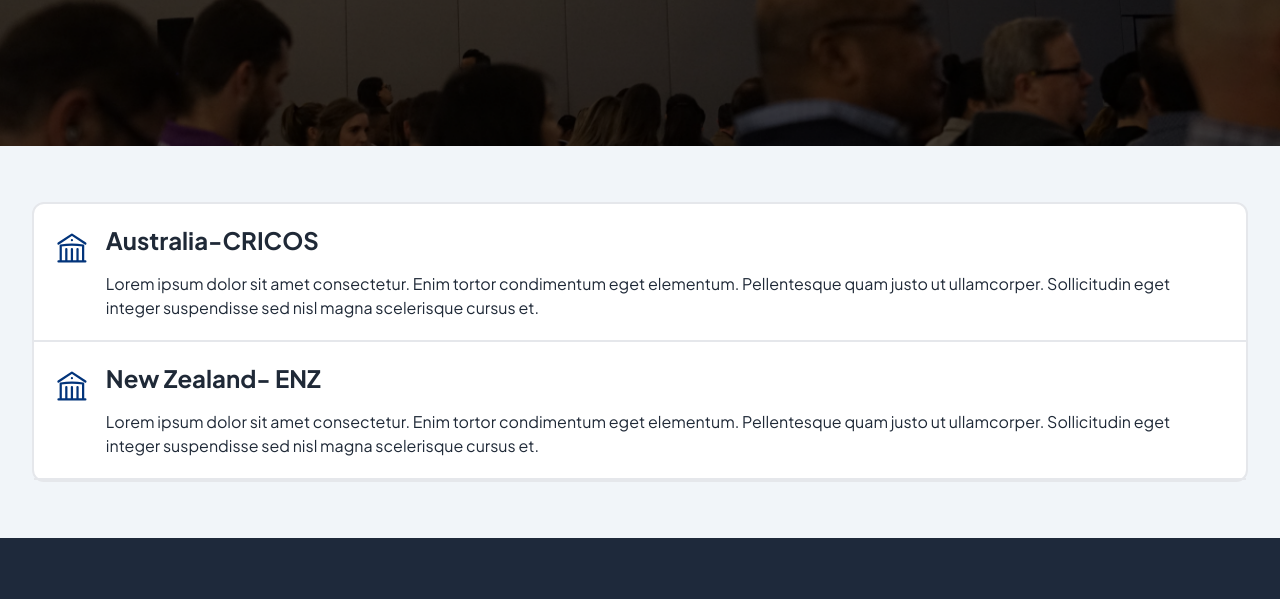
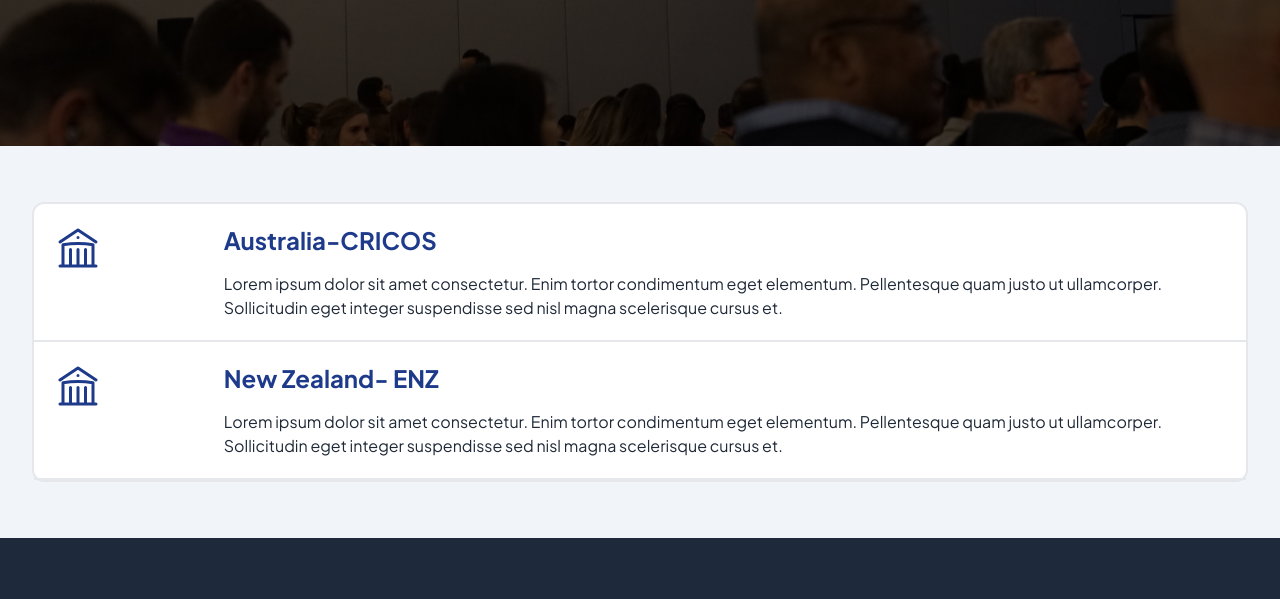
Before and after one commit to notaryastark/neca-updated, a website with bundled scripts: page src/universities-abroad.html in a window 1280 px wide. Shown: the part 126-725 px from the top of the page. Built offline with nearby package versions, Linux system fonts and the light colour scheme.

Commit message:
universities abroad changes

```diff
--- a/src/universities-abroad.html
+++ b/src/universities-abroad.html
@@ -145,24 +145,24 @@
             <div class="flex flex-col bg-white rounded-xl border-2 border-gray-200">
 
                 <!--university1 start-->
-                <div class="flex flex-row align-middle gap-4 px-5 py-5 border-b-2 border-gray-200">
-                    <svg xmlns="http://www.w3.org/2000/svg" fill="none" viewBox="0 0 24 24" stroke-width="1.5" stroke="#02347B" class="w-12 h-12">
+                <div class="flex flex-col md:grid grid-cols-3 lg:grid-cols-7 align-middle gap-4 px-5 py-5 border-b-2 border-gray-200">
+                    <svg xmlns="http://www.w3.org/2000/svg" fill="none" viewBox="0 0 24 24" stroke-width="1.5" stroke="#1E3A8A" class="w-12 h-12">
                         <path stroke-linecap="round" stroke-linejoin="round" d="M12 21v-8.25M15.75 21v-8.25M8.25 21v-8.25M3 9l9-6 9 6m-1.5 12V10.332A48.36 48.36 0 0012 9.75c-2.551 0-5.056.2-7.5.582V21M3 21h18M12 6.75h.008v.008H12V6.75z" />
                     </svg>
                     <div class="col-span-2 lg:col-span-6 flex flex-col lg:gap-1 justify-center">
-                        <p class="text-xl lg:text-2xl font-bold text-gray-800 pb-2 md:pb-2 lg:pb-3">Australia-CRICOS</p>
+                        <p class="text-blue-900 text-xl lg:text-2xl font-bold pb-2 md:pb-2 lg:pb-3">Australia-CRICOS</p>
                         <p class="text-gray-800">Lorem ipsum dolor sit amet consectetur. Enim tortor condimentum eget elementum. Pellentesque quam justo ut ullamcorper. Sollicitudin eget integer suspendisse sed nisl magna scelerisque cursus et. </p>
                     </div>
                 </div>
                 <!--university1 end-->
 
                 <!--university2 start-->
-                <div class="flex flex-row align-middle gap-4 px-5 py-5 border-b-2 border-gray-200">
-                    <svg xmlns="http://www.w3.org/2000/svg" fill="none" viewBox="0 0 24 24" stroke-width="1.5" stroke="#02347B" class="w-12 h-12">
+                <div class="flex flex-col md:grid grid-cols-3 lg:grid-cols-7 align-middle gap-4 px-5 py-5 border-b-2 border-gray-200">
+                    <svg xmlns="http://www.w3.org/2000/svg" fill="none" viewBox="0 0 24 24" stroke-width="1.5" stroke="#1E3A8A" class="w-12 h-12">
                         <path stroke-linecap="round" stroke-linejoin="round" d="M12 21v-8.25M15.75 21v-8.25M8.25 21v-8.25M3 9l9-6 9 6m-1.5 12V10.332A48.36 48.36 0 0012 9.75c-2.551 0-5.056.2-7.5.582V21M3 21h18M12 6.75h.008v.008H12V6.75z" />
                     </svg>
                     <div class="col-span-2 lg:col-span-6 flex flex-col lg:gap-1 justify-center">
-                        <p class="text-xl lg:text-2xl font-bold text-gray-800 pb-2 md:pb-2 lg:pb-3">New Zealand- ENZ</p>
+                        <p class="text-blue-900 text-xl lg:text-2xl font-bold pb-2 md:pb-2 lg:pb-3">New Zealand- ENZ</p>
                         <p class="text-gray-800">Lorem ipsum dolor sit amet consectetur. Enim tortor condimentum eget elementum. Pellentesque quam justo ut ullamcorper. Sollicitudin eget integer suspendisse sed nisl magna scelerisque cursus et. </p>
                     </div>
                 </div>
```
Also changed, not shown: dist/output.css.
